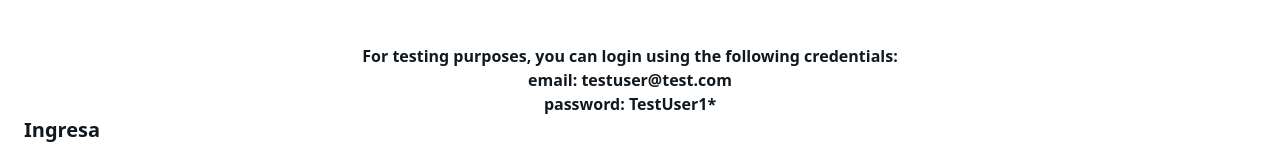
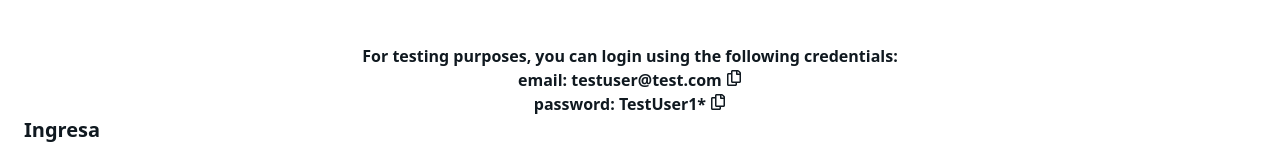
Before and after one commit to bygabymora/app_casa_test, a Next.js app: page /Login in a window 1280 px wide. Shown: the part 124-276 px from the top of the page. Built offline with nearby package versions, Linux system fonts and the light colour scheme; no server answers.

Commit message:
Actualizar importación de icono de copiar en la página de inicio de sesión

```diff
--- a/pages/Login.js
+++ b/pages/Login.js
@@ -7,10 +7,10 @@ import { toast } from 'react-toastify';
 import { getError } from '../utils/error';
 import { useSession } from 'next-auth/react';
 import { useRouter } from 'next/router';
+import { FaRegCopy } from 'react-icons/fa';
 
 export default function Login() {
   const { data: session } = useSession();
-
   const router = useRouter();
   const { redirect } = router.query;
 
@@ -41,6 +41,17 @@ export default function Login() {
     }
   };
 
+  const copyToClipboard = (text) => {
+    navigator.clipboard.writeText(text).then(
+      () => {
+        toast.info('Copied to clipboard!');
+      },
+      (err) => {
+        toast.error('Failed to copy!');
+      }
+    );
+  };
+
   return (
     <Layout title="Login">
       <form className="mx-2 pr-5" onSubmit={handleSubmit(submitHandler)}>
@@ -48,9 +59,18 @@ export default function Login() {
           <h1 className="text-center items-center">
             For testing purposes, you can login using the following credentials:
             <br />
-            email: <strong>testuser@test.com</strong>
+            email: <strong>testuser@test.com</strong>{' '}
+            <button
+              type="button"
+              onClick={() => copyToClipboard('testuser@test.com')}
+            >
+              <FaRegCopy />
+            </button>
             <br />
-            password: <strong>TestUser1*</strong>
+            password: <strong>TestUser1*</strong>{' '}
+            <button type="button" onClick={() => copyToClipboard('TestUser1*')}>
+              <FaRegCopy />
+            </button>
           </h1>
         </div>
         <h1 className="mb-1 text-xl font-bold">Ingresa</h1>
--- a/pages/index.js
+++ b/pages/index.js
@@ -184,7 +184,7 @@ export default function Home() {
     <Layout title="CASA">
       {!session && (
         <div className="text-center mt-10">
-          <h1 className="text-center items-center">
+          <h1 className="text-center items-center mb-10">
             For testing purposes, you can login using the following credentials:
             <br />
             email: <strong>testuser@test.com</strong>
@@ -192,7 +192,7 @@ export default function Home() {
             password: <strong>TestUser1*</strong>
           </h1>
 
-          <Link href="/Login" className="primary-button">
+          <Link href="/Login" className="primary-button mt-2">
             Login
           </Link>
         </div>
```
